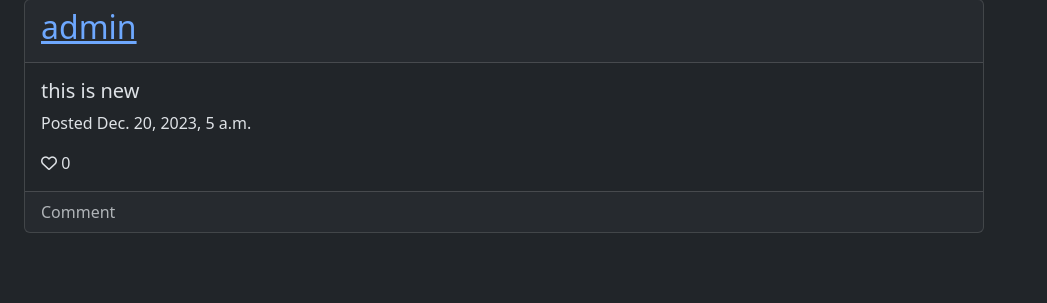
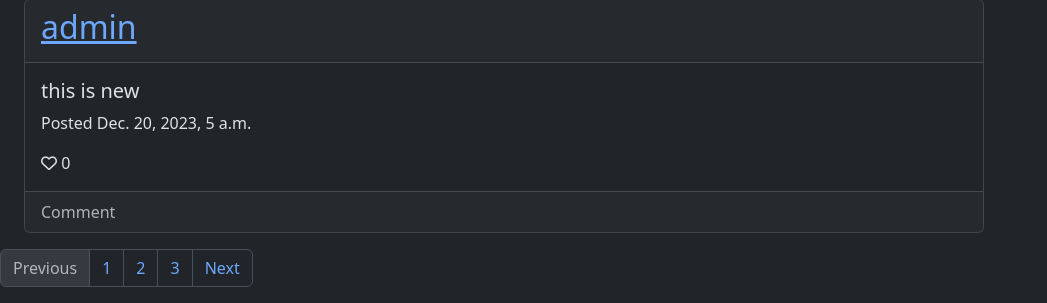
Before and after one commit to da4nk/NETWORK, a Django app: page / in a window 1280 px wide. Shown: the part 4506-4809 px from the top of the page, without its empty margins (0-1047 px from the left). Before the commit the page ends 4739 px from the top, so only its background shows below. Run offline with Django 3.2, Linux system fonts and the light colour scheme; data comes from the database, SQL or seed files in the repository; both versions use the stored data as it was after the commit; data that the repository does not hold is empty.

Commit message:
started pagination features

```diff
--- a/project4/network/templates/network/layout.html
+++ b/project4/network/templates/network/layout.html
@@ -43,7 +43,31 @@
 
         <div class="body">
             {% block body %}
+
             {% endblock %}
         </div>
+        <div>
+            <nav aria-label="...">
+                <ul class="pagination">
+                  <li class="page-item disabled">
+                    <a class="page-link">Previous</a>
+                  </li>
+                  <li class="page-item">
+                    <a class="page-link" href="#">1</a>
+                  </li>
+                  <li class="page-item" aria-current="page">
+                    <a class="page-link" href="#">2</a>
+                  </li>
+                  <li class="page-item">
+                    <a class="page-link" href="#">3</a>
+                  </li>
+                  <li class="page-item">
+                    <a class="page-link" href="#">Next</a>
+                  </li>
+                </ul>
+              </nav>
+        </div>
+
     </body>
+
 </html>
--- a/project4/network/views.py
+++ b/project4/network/views.py
@@ -1,13 +1,13 @@
-from typing import Any
 from django.contrib.auth import authenticate, login, logout
 from django.db import IntegrityError
-from django.http import HttpResponse, HttpResponseRedirect
+from django.http import HttpResponseRedirect
 from django.shortcuts import render
 from django.urls import reverse
 from django.views import View
 from django.contrib.auth.mixins import LoginRequiredMixin
 from .models import User
-from django.views.generic.base import TemplateView
+from django.core.paginator import Paginator
+
 from django.views.generic import ListView
 
 
@@ -26,7 +26,7 @@ class LoginRequired(LoginRequiredMixin):
 
 def index(request):
     posts = Post.objects.all().order_by('-date')
-
+    paginator = Paginator(posts, 10)
 
     return render(request, "network/index.html",
                   {
@@ -117,7 +117,7 @@ class Following(LoginRequiredMixin, ListView):
     template_name = "network/following.html"
     def get_context_data(self, **kwargs):
         context = super().get_context_data(**kwargs)
-        user_model = User.objects.all().get(username = self.request.user.username)
-        print(user_model.following)
-        context['following'] = Post.objects.all().filter(user= user_model)
+        user_model = User.objects.all()
+        print(user_model[2].followers)
+        # context['following'] = Post.objects.all().filter(user= user_model)
         return context
```
Also changed, not shown: project4/network/templates/network/following.html (+6 -1 lines), project4/db.sqlite3.
